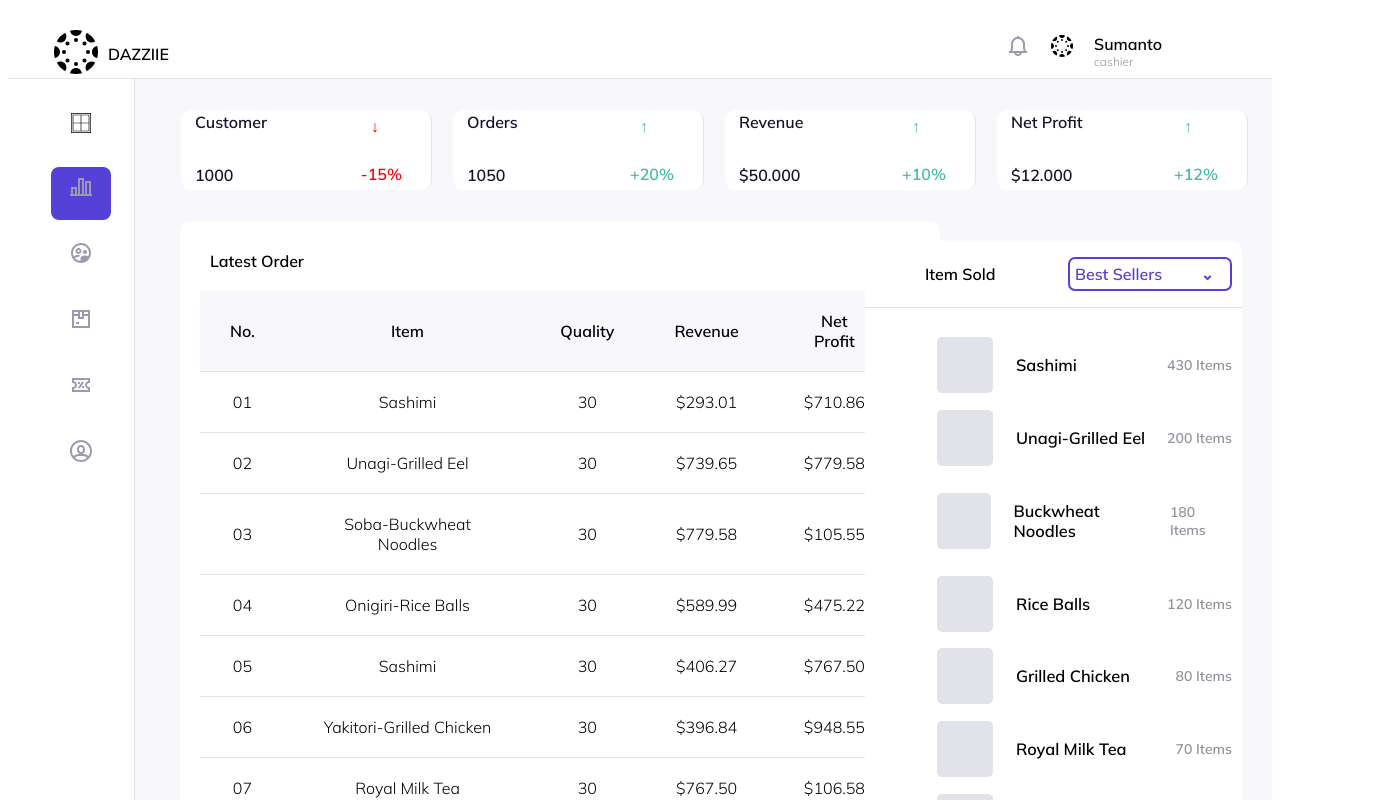
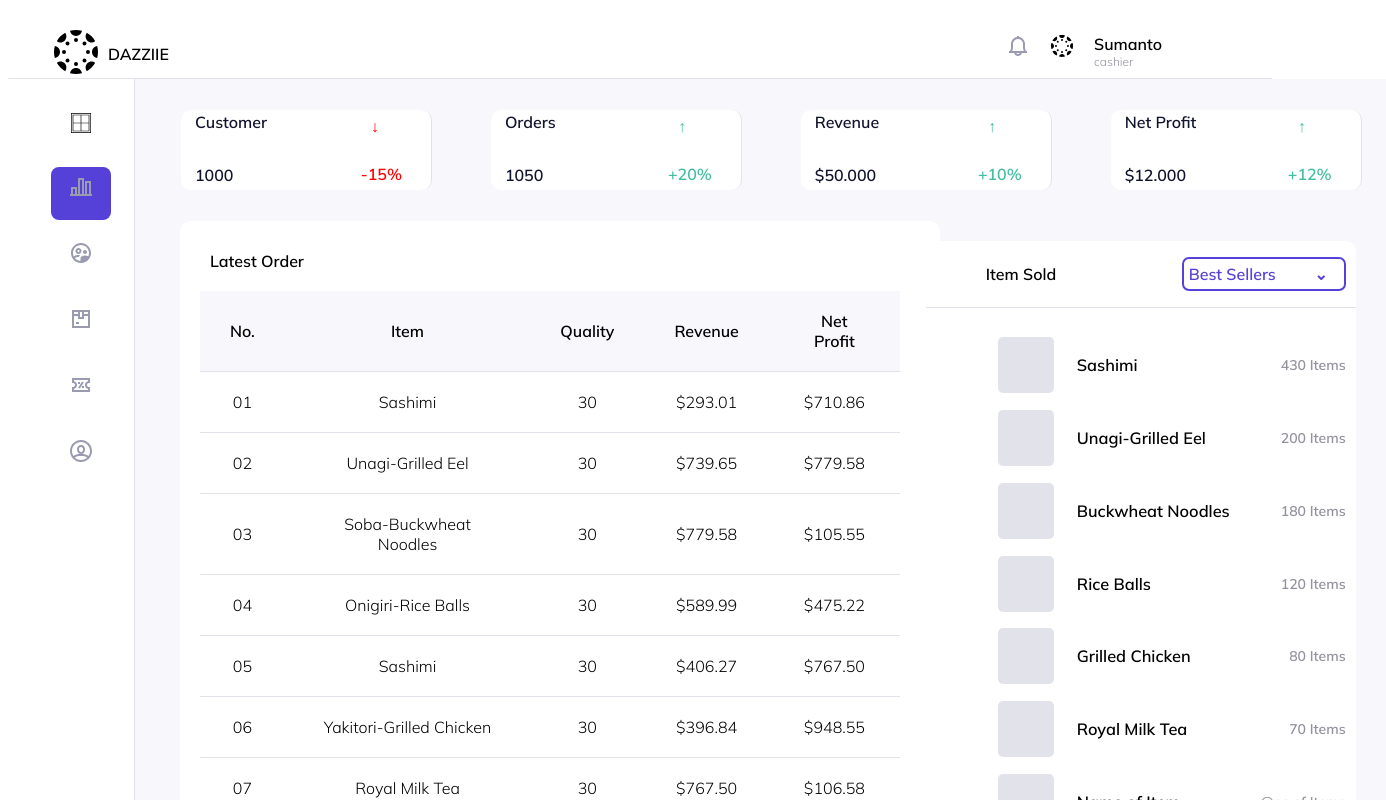
Before and after one commit to luharine/dazziie, a React (Create React App) app: page /order in a window 1280 px wide. Shown: the top 800 px of the page, 1386 px wide, since content can reach past the window. Built offline with nearby package versions, Linux system fonts and the light colour scheme.

Commit message:
updated App.css

```diff
--- a/src/App.css
+++ b/src/App.css
@@ -4,4 +4,5 @@
 .Sidebar .Sidebar-child {
   -ms-flex-align: end;
   justify-content: space-between;
+  width: auto;
 }/*# sourceMappingURL=App.css.map */
--- a/src/App.scss
+++ b/src/App.scss
@@ -10,7 +10,7 @@
 
   -ms-flex-align: end;
   justify-content: space-between;
-
+  width: auto;
 
 
 
--- a/src/components/Order/Order.css
+++ b/src/components/Order/Order.css
@@ -2,7 +2,7 @@
 .ordermaincontainer {
   height: 1000px;
   background-color: #f7f7fc;
-  width: 100%;
+  width: 110%;
 }
 .ordermaincontainer .Order-container {
   padding: 15px;
--- a/src/components/Order/Order.scss
+++ b/src/components/Order/Order.scss
@@ -3,7 +3,7 @@
     height:1000px;
 
   background-color:#f7f7fc ;
-  width:100%;
+  width:110%;
 
 .Order-container{
 
```
Also changed, not shown: 1 other file (tests, documents, lock files or other folders).
